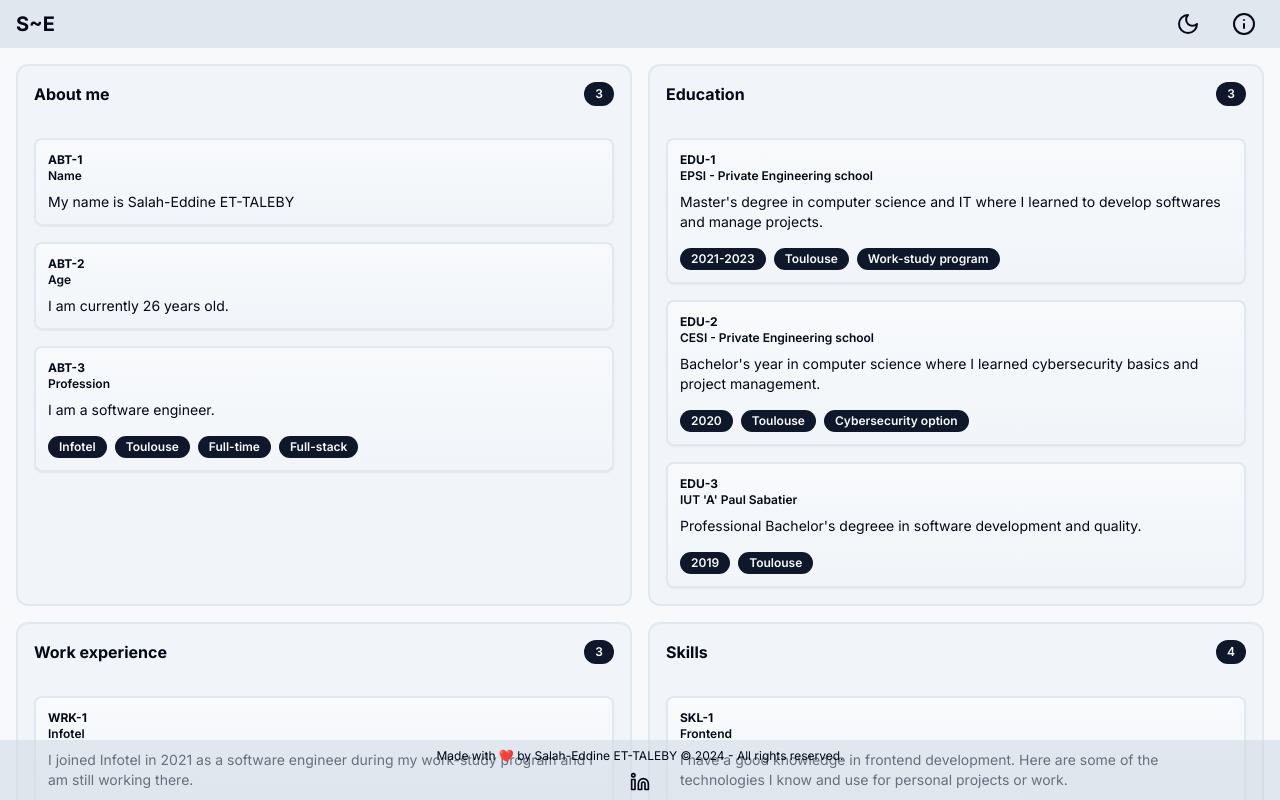
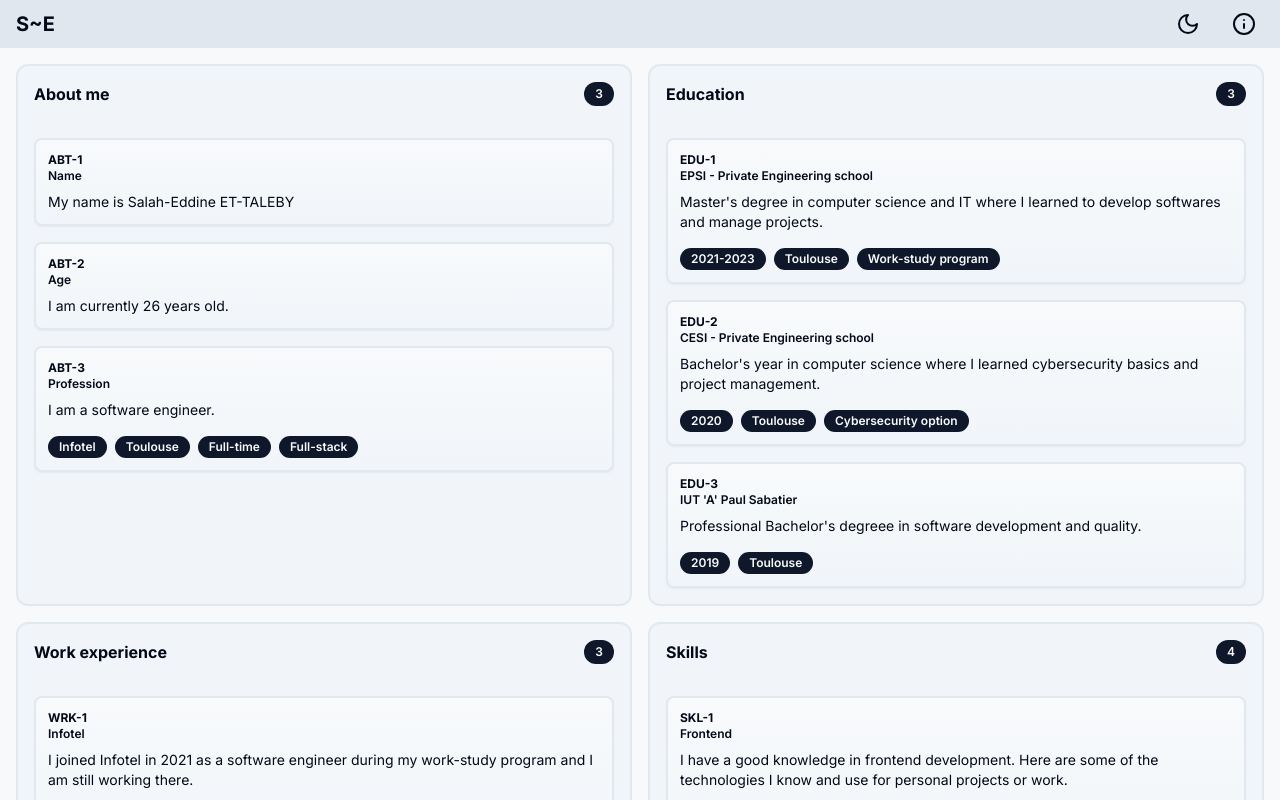
Before and after one commit to slheddne/portfolio-kanban, a Next.js app: page / in a window 1280 px wide. Shown: the top 800 px of the page. Built offline with nearby package versions, Linux system fonts and the light colour scheme.

Commit message:
[fixed] : footer

```diff
--- a/components/Footer.tsx
+++ b/components/Footer.tsx
@@ -3,8 +3,8 @@ import { Linkedin } from "lucide-react";
 
 const Footer = () => {
   return (
-    <footer className='bg-slate-300/50 dark:bg-slate-800 p-2 flex flex-col items-center justify-center w-full h-fit md:fixed md:bottom-0'>
-      <p className='text-xs text-center mb-2'>
+    <footer className='p-2 flex flex-col items-center justify-center w-full mt-auto'>
+      <p className='text-xs text-center'>
         Made with ❤️ by Salah-Eddine ET-TALEBY © 2024 - All rights reserved.
       </p>
       <a
```
